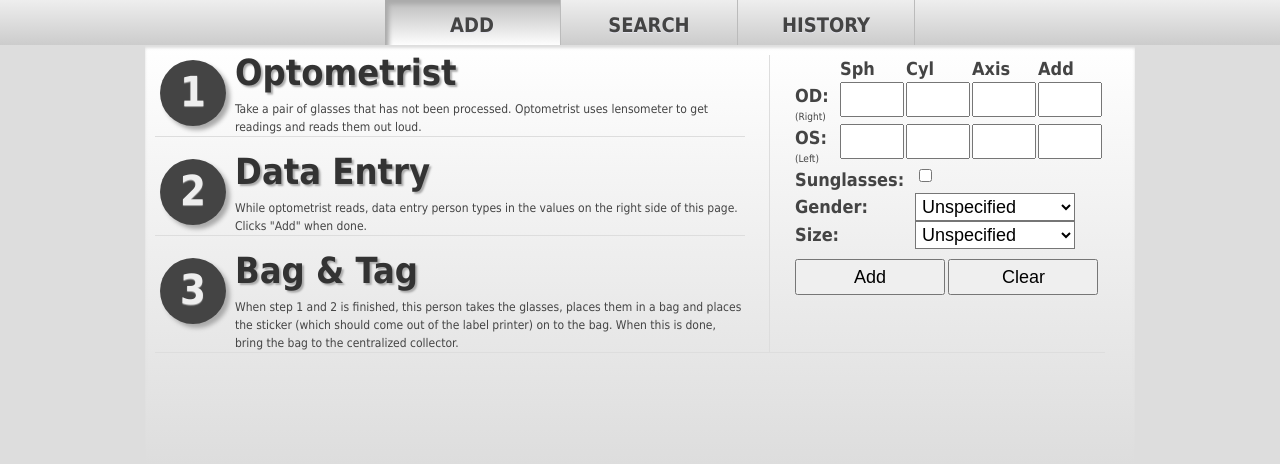
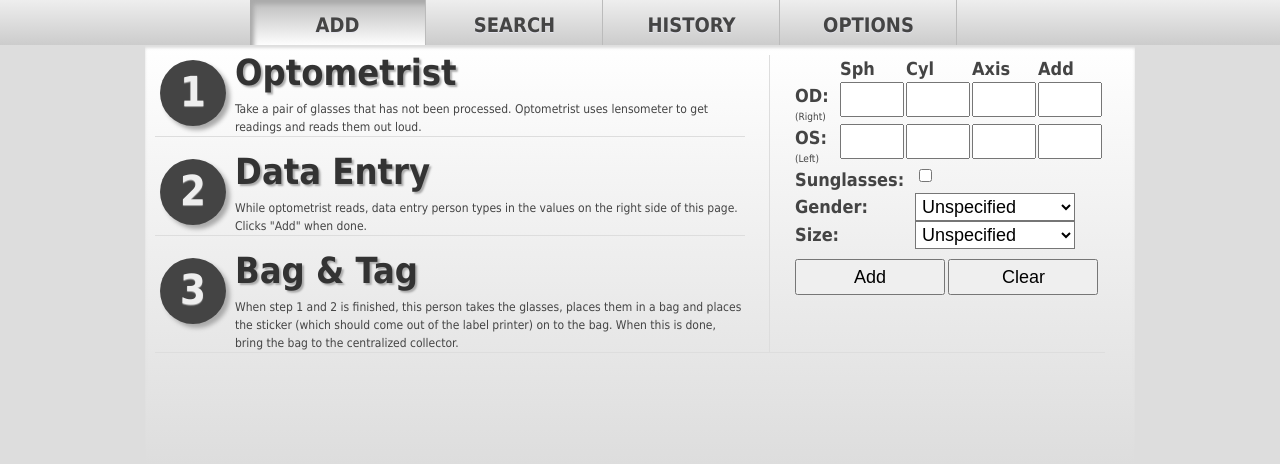
Before and after one commit to ajma/vision, an ASP.NET MVC app: page / in a window 1280 px wide. Shown: the top 464 px of the page. Run offline with ASP.NET Core 8 and stand-ins for ASP.NET MVC 5, Linux system fonts and the light colour scheme; the project's own start-up code is not run, and a stand-in starts its controllers and pages; some libraries are stand-ins or nearby versions.

Commit message:
adding options pane and search wait message

```diff
--- a/Views/Home/Index.cshtml
+++ b/Views/Home/Index.cshtml
@@ -20,6 +20,7 @@
 	            <li><a id="addTab" href="#Add">ADD</a></li>
 	            <li><a id="searchTab" href="#Search">SEARCH</a></li>
 	            <li><a id="historyTab" href="#History">HISTORY</a></li>
+                <li><a id="optionsTab" href="#Options">OPTIONS</a></li>
             </ul>
         </div>
         <div id="body" class="container">
@@ -165,6 +166,7 @@
                     <div class="rx_result_col_header">Gender</div>
                     <div class="rx_result_col_header_last">Size</div>
                 </div>
+                <div id="searchWaiting" class="huge centered hidden"><img src="/img/spinner.gif" /> Searching...</div>
                 <div id="searchResults" class="column span-24 last">
                     No Results
                 </div>
@@ -173,6 +175,11 @@
 		    <!-- HISTORY -->
 		    <div class="pane span-24 last" id="historyPane">
 		    c
+		    </div>
+
+            <!-- OPTIONS -->
+		    <div class="pane span-24 last" id="optionsPane">
+
 		    </div>
         </div>
 
--- a/css/Site.css
+++ b/css/Site.css
@@ -21,7 +21,7 @@ h1 { font-weight: bold; text-shadow: 2px 2px 2px #aaa; color:#333; }
 	text-align:center;
 }
 #header ul {
-	width:531px;
+	width:800px;
 	margin:0 auto;
 }
 
--- a/js/site.js
+++ b/js/site.js
@@ -157,6 +157,7 @@ $(document).ready(function () {
                 return num;
         };
         $('#searchResults').html('');
+        $('#searchWaiting').show();
         $.ajax({
             url: '/Glasses/Search',
             type: 'POST',
@@ -175,6 +176,7 @@ $(document).ready(function () {
                                 '</div>';
                 });
                 $('#searchResults').html(results).scrollTo();
+                $('#searchWaiting').hide();
             }
         });
     });
```
